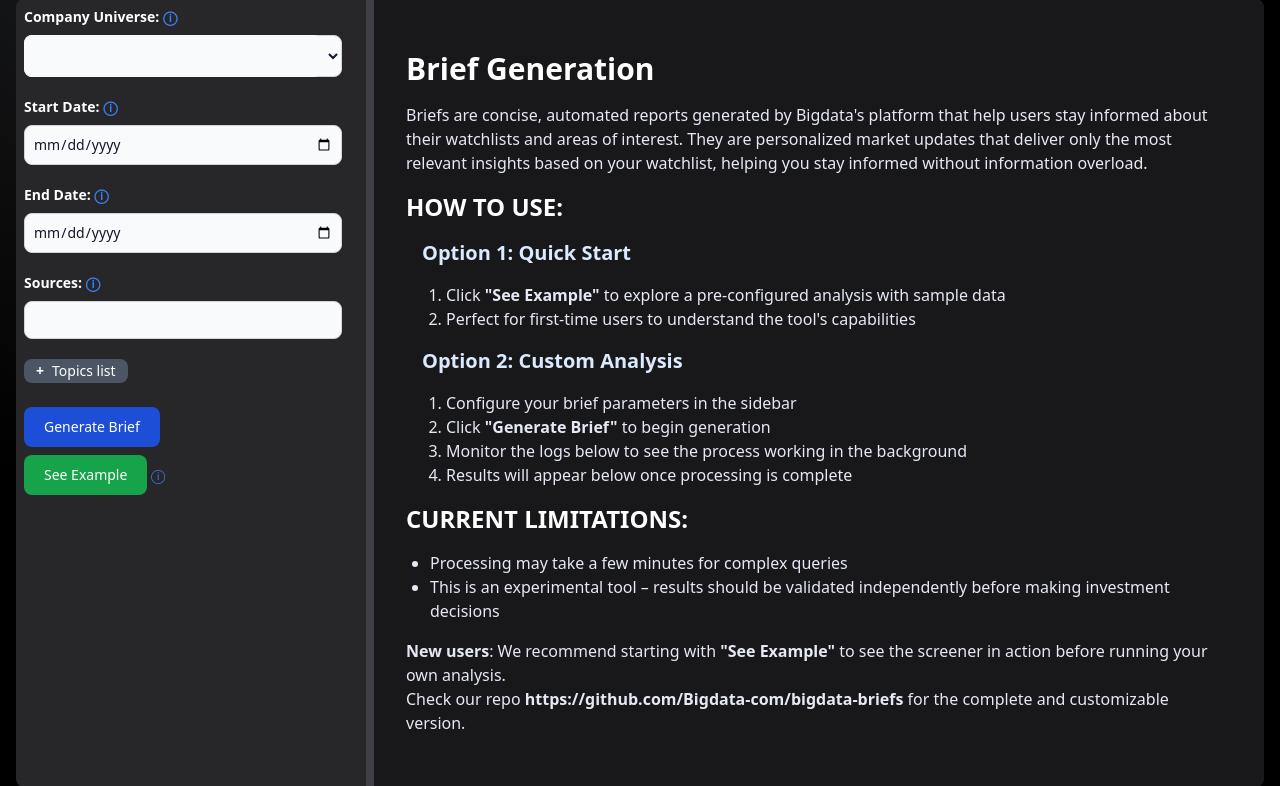
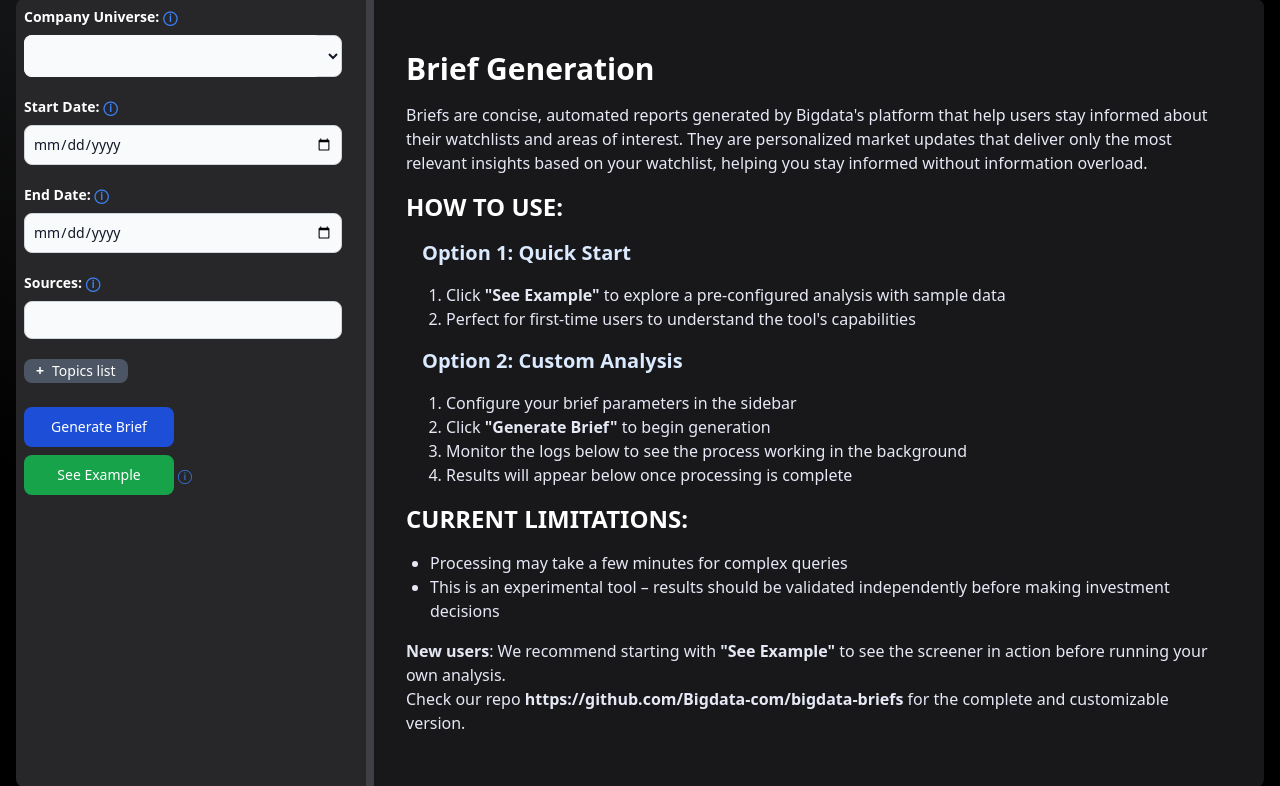
Before and after one commit to Bigdata-com/bigdata-briefs, a Python web app: template bigdata_briefs/templates/api/index.html.jinja in a window 1280 px wide. Shown: the part 106-892 px from the top of the page. Run offline with Jinja, Linux system fonts and the light colour scheme; the template is opened without the code that fills it, so the values that code supplies are empty; some libraries are stand-ins or nearby versions.

Commit message:
made 2 buttons equal width

```diff
--- a/bigdata_briefs/templates/api/index.html.jinja
+++ b/bigdata_briefs/templates/api/index.html.jinja
@@ -114,11 +114,11 @@
               placeholder="{{ llm_model }}" value="{{ llm_model }}" />
           </div>
           <button type="submit"
-            class="max-w-[140px] text-white bg-blue-700 hover:bg-blue-800 focus:ring-4 focus:outline-none focus:ring-blue-300 font-medium rounded-lg text-md w-full sm:w-auto px-5 py-2.5 text-center mb-2">Generate
+            class="w-[150px] text-white bg-blue-700 hover:bg-blue-800 focus:ring-4 focus:outline-none focus:ring-blue-300 font-medium rounded-lg text-md px-5 py-2.5 text-center mb-2">Generate
             Brief</button>
           <div>
             <button type="button" id="loadExampleBtn"
-              class="text-white max-w-[140px] bg-green-600 hover:bg-green-800 font-medium rounded-lg text-md w-full sm:w-auto px-5 py-2.5 text-center">See
+              class="w-[150px] text-white bg-green-600 hover:bg-green-800 font-medium rounded-lg text-md px-5 py-2.5 text-center">See
               Example</button>
             <button type="button" class="text-blue-500 text-sm" onclick="showInfoModal('load_example')"
               title="Info about Load Example">ⓘ</button>
--- a/pyproject.toml
+++ b/pyproject.toml
@@ -1,6 +1,6 @@
 [project]
 name = "bigdata_briefs"
-version = "3.1.0"
+version = "3.1.1"
 description = "Generate briefs based on finantially relevant information from Bigdata.com "
 authors = [{name = "jaldana", email = "jaldana@ravenpack.com"}]
 readme = "README.md"
```
Also changed, not shown: CHANGELOG.md, 1 other file.
